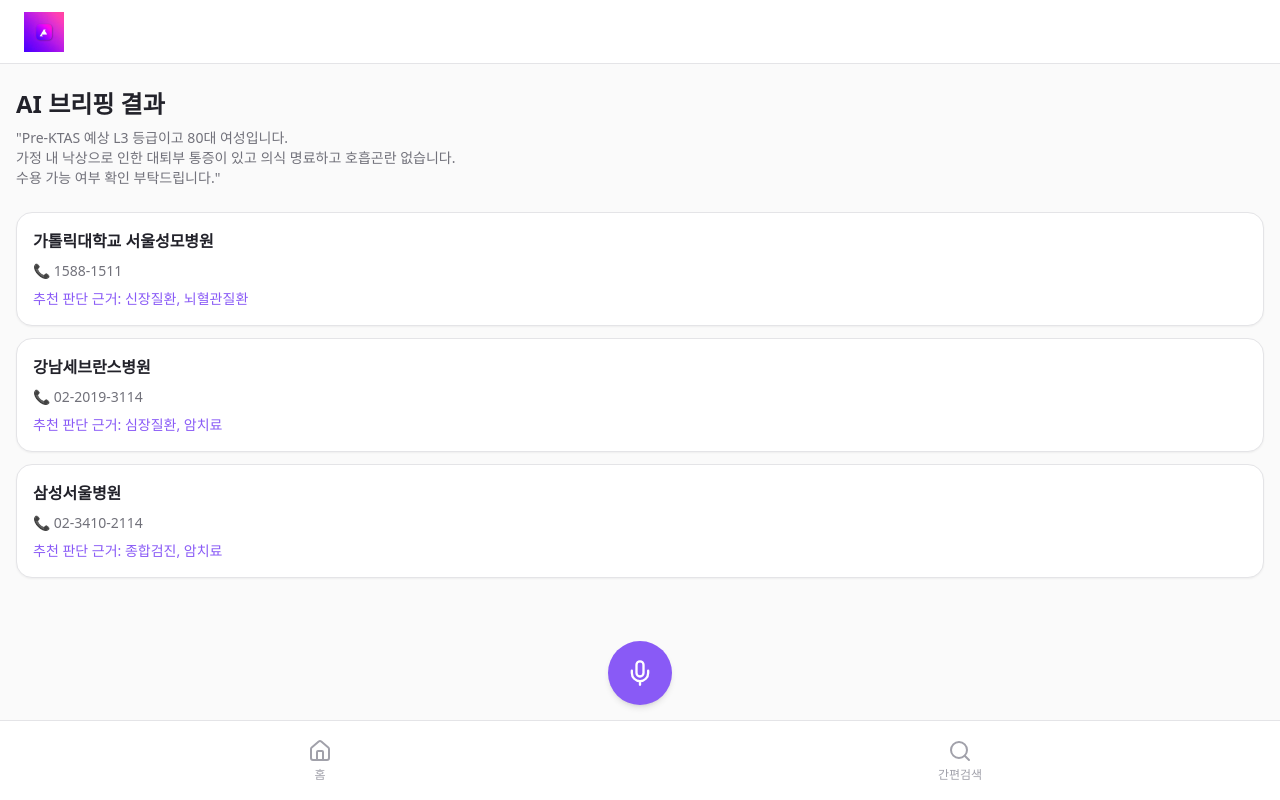
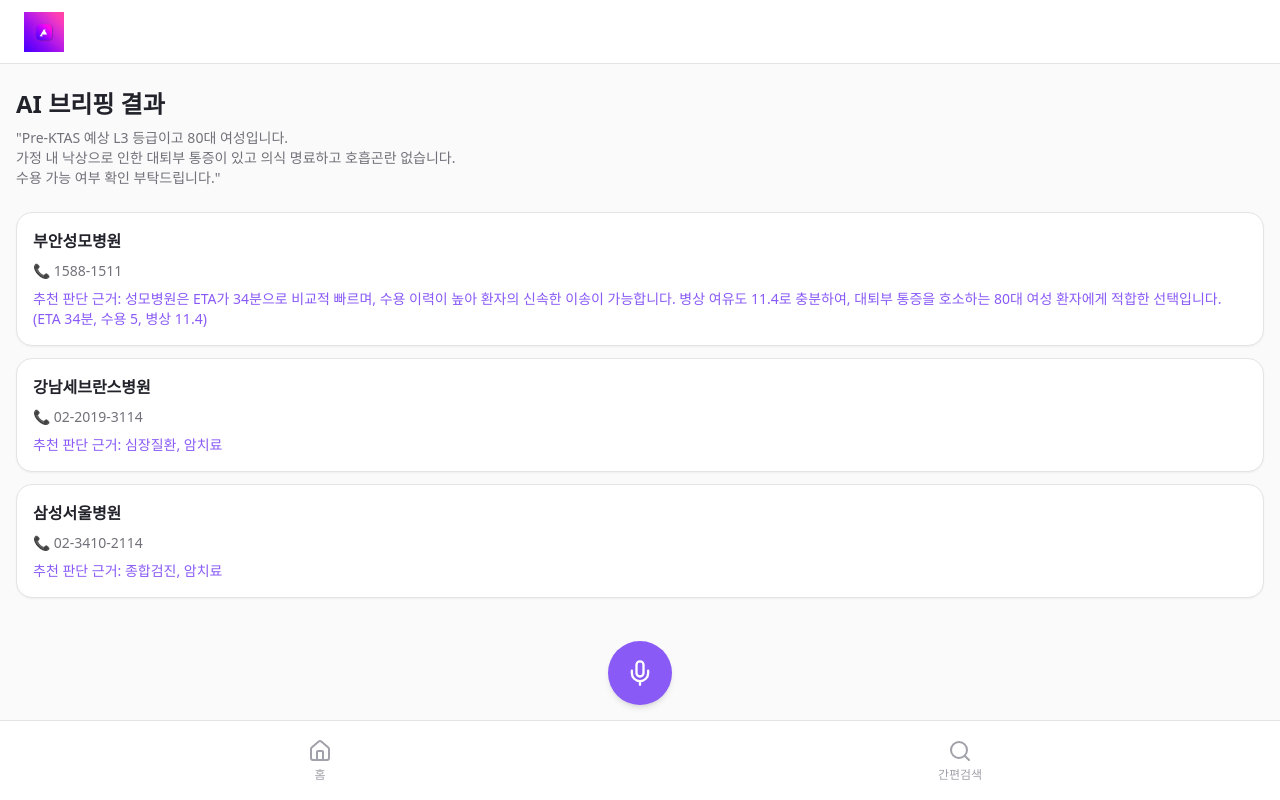
Before and after one commit to hwangminjun/purple-mic-app, a React (Vite) app: page /voice-result in a window 1280 px wide. Built offline with nearby package versions, Linux system fonts and the light colour scheme.

Commit message:
Update hospital information

```diff
--- a/src/pages/VoiceResult.jsx
+++ b/src/pages/VoiceResult.jsx
@@ -3,9 +3,9 @@ import { Card, CardContent } from "@/components/ui/card";
 const VoiceResult = () => {
   const results = [
     {
-      name: "가톨릭대학교 서울성모병원",
+      name: "부안성모병원",
       phone: "1588-1511",
-      recommendation: "추천 판단 근거: 신장질환, 뇌혈관질환"
+      recommendation: "추천 판단 근거: 성모병원은 ETA가 34분으로 비교적 빠르며, 수용 이력이 높아 환자의 신속한 이송이 가능합니다. 병상 여유도 11.4로 충분하여, 대퇴부 통증을 호소하는 80대 여성 환자에게 적합한 선택입니다. (ETA 34분, 수용 5, 병상 11.4)"
     },
     {
       name: "강남세브란스병원",
```
